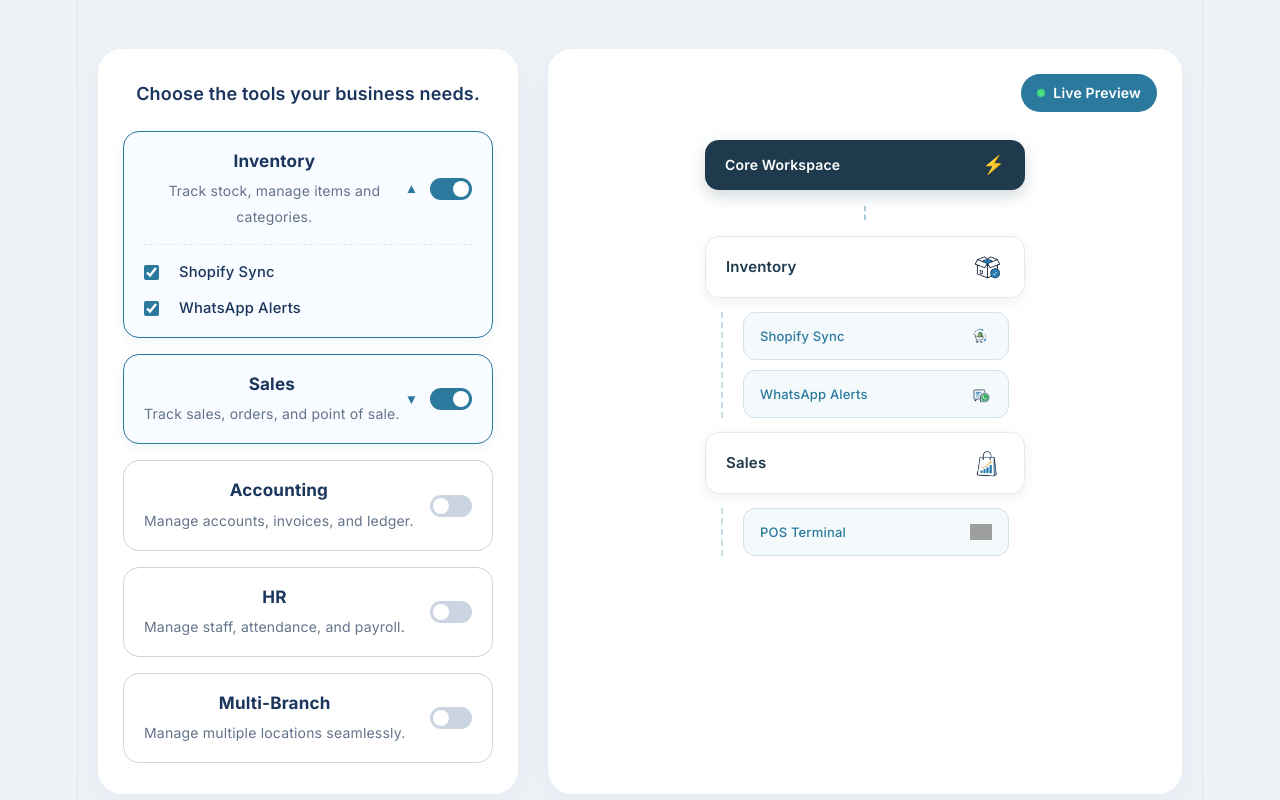
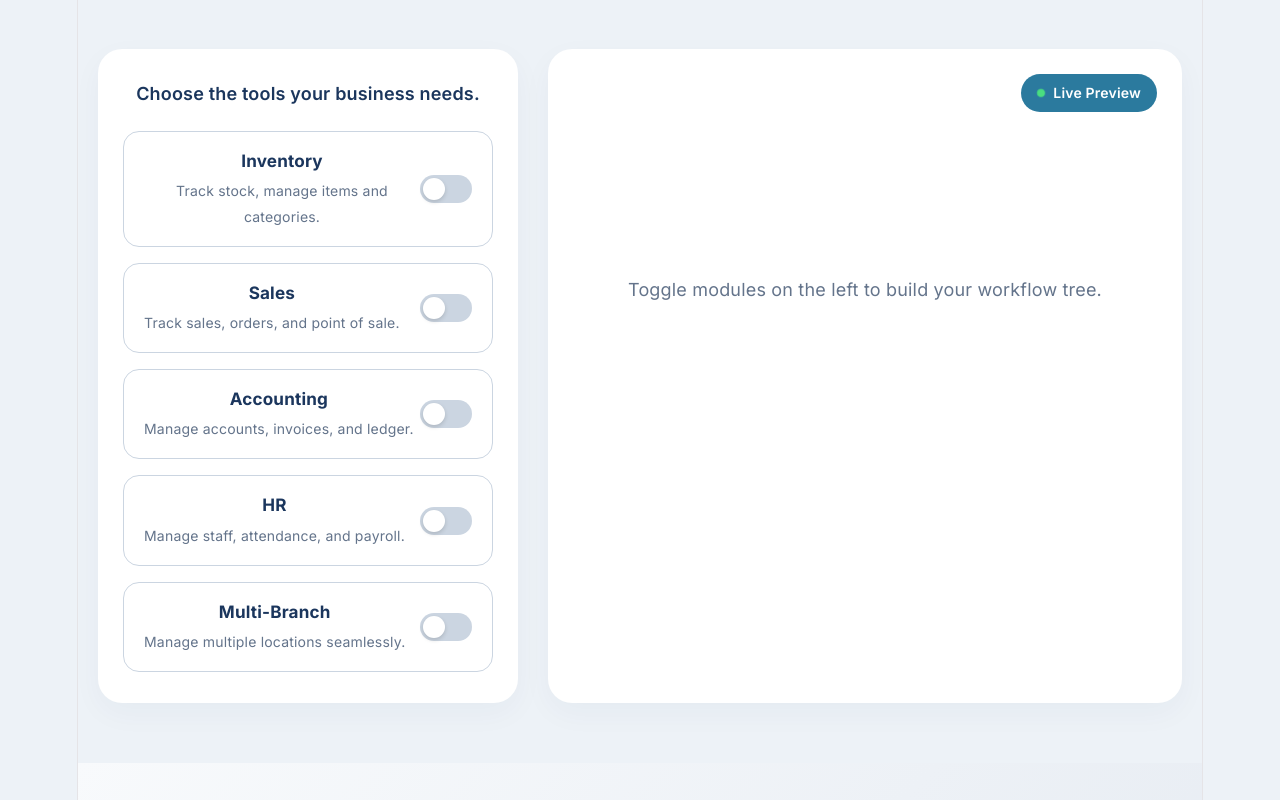
Before and after one commit to areeshasoomro/Revflow, a React (Vite) app: page / in a window 1280 px wide. Shown: the part 980-1780 px from the top of the page. Built offline with nearby package versions, Linux system fonts and the light colour scheme; grey boxes are pictures that could not be loaded.

Commit message:
Fix project folder structure

```diff
--- a/src/RevFlowBuilder.css
+++ b/src/RevFlowBuilder.css
@@ -120,12 +120,12 @@
   font-weight: 700;
 }
 
-/* Toggle Switch Styles */
+/* Toggle Switch Styles with Natural Yellow Animated Thumbs Emoji */
 .switch {
   position: relative;
   display: inline-block;
-  width: 42px;
-  height: 22px;
+  width: 52px;
+  height: 28px;
 }
 
 .switch input {
@@ -139,20 +139,21 @@
   cursor: pointer;
   top: 0; left: 0; right: 0; bottom: 0;
   background-color: #cbd5e1;
-  transition: .3s;
-  border-radius: 22px;
+  transition: .3s cubic-bezier(0.4, 0, 0.2, 1);
+  border-radius: 28px;
 }
 
 .slider:before {
   position: absolute;
   content: "";
-  height: 16px;
-  width: 16px;
+  height: 22px;
+  width: 22px;
   left: 3px;
   bottom: 3px;
   background-color: white;
-  transition: .3s;
+  transition: .3s cubic-bezier(0.4, 0, 0.2, 1);
   border-radius: 50%;
+  box-shadow: 0 2px 4px rgba(0, 0, 0, 0.15);
 }
 
 input:checked + .slider {
@@ -160,7 +161,19 @@ input:checked + .slider {
 }
 
 input:checked + .slider:before {
-  transform: translateX(20px);
+  transform: translateX(24px);
+  content: "👍";
+  font-size: 12px;
+  display: flex;
+  align-items: center;
+  justify-content: center;
+  animation: thumbsBounce 0.4s cubic-bezier(0.175, 0.885, 0.32, 1.275) forwards;
+}
+
+@keyframes thumbsBounce {
+  0% { transform: translateX(24px) scale(0.6) rotate(-20deg); }
+  50% { transform: translateX(24px) scale(1.25) rotate(10deg); }
+  100% { transform: translateX(24px) scale(1) rotate(0deg); }
 }
 
 /* Addons Accordion inside controls */
@@ -176,17 +189,55 @@ input:checked + .slider:before {
 .addon-checkbox-label {
   display: flex;
   align-items: center;
-  gap: 10px;
+  gap: 12px;
   font-size: 0.82rem;
   font-weight: 500;
   color: var(--primary-navy);
   cursor: pointer;
+  position: relative;
+  user-select: none;
 }
 
+/* Custom Checkbox matching reference image style */
 .addon-checkbox-label input {
-  accent-color: var(--secondary-blue);
-  width: 15px;
-  height: 15px;
+  position: absolute;
+  opacity: 0;
+  cursor: pointer;
+  height: 0;
+  width: 0;
+}
+
+.custom-checkbox {
+  height: 24px;
+  width: 24px;
+  background-color: #e5edf3;
+  border-radius: 8px;
+  display: flex;
+  align-items: center;
+  justify-content: center;
+  transition: all 0.2s ease;
+  flex-shrink: 0;
+}
+
+.addon-checkbox-label:hover .custom-checkbox {
+  background-color: #dbe7f1;
+}
+
+.addon-checkbox-label input:checked ~ .custom-checkbox {
+  background-color: #e5edf3;
+}
+
+.check-icon {
+  width: 14px;
+  height: 14px;
+  color: var(--secondary-blue);
+  stroke: var(--secondary-blue);
+  stroke-width: 3.5;
+  display: none;
+}
+
+.addon-checkbox-label input:checked ~ .custom-checkbox .check-icon {
+  display: block;
 }
 
 /* Right Preview Canvas */
--- a/src/RevFlowBuilder.tsx
+++ b/src/RevFlowBuilder.tsx
@@ -69,13 +69,14 @@ const AVAILABLE_MODULES: ModuleConfig[] = [
 ];
 
 export const RevFlowBuilder: React.FC = () => {
-  const [activeModules, setActiveModules] = useState<string[]>(['inventory', 'sales']);
-  const [expandedModule, setExpandedModule] = useState<string | null>('inventory');
+  // Started empty so no toggles are on initially
+  const [activeModules, setActiveModules] = useState<string[]>([]);
+  const [expandedModule, setExpandedModule] = useState<string | null>(null);
 
   const [activeAddons, setActiveAddons] = useState<Record<string, boolean>>({
-    inv_shopify: true,
-    inv_whatsapp: true,
-    sales_pos: true,
+    inv_shopify: false,
+    inv_whatsapp: false,
+    sales_pos: false,
     sales_online: false,
     acc_tax: false,
     acc_invoice: false,
@@ -123,7 +124,6 @@ export const RevFlowBuilder: React.FC = () => {
       <div className="builder-workspace">
         {/* Left Control Panel */}
         <div className="control-panel">
-          {/* Updated heading: Smaller size, semibold (600), and custom line-height spacing */}
           <h3
             className="panel-heading"
             style={{
@@ -179,7 +179,11 @@ export const RevFlowBuilder: React.FC = () => {
                             checked={!!activeAddons[addon.id]}
                             onChange={() => toggleAddon(addon.id)}
                           />
-                          <span className="custom-checkbox"></span>
+                          <span className="custom-checkbox">
+                            <svg className="check-icon" viewBox="0 0 24 24" fill="none" stroke="currentColor" strokeWidth="3">
+                              <polyline points="20 6 9 17 4 12"></polyline>
+                            </svg>
+                          </span>
                           <span style={{ fontFamily: "'Inter', sans-serif" }}>{addon.name}</span>
                         </label>
                       ))}
@@ -199,7 +203,7 @@ export const RevFlowBuilder: React.FC = () => {
 
           <div className="canvas-tree-container" style={{ overflowY: 'visible', padding: '40px 20px', display: 'flex', justifyContent: 'center' }}>
             {activeModules.length === 0 ? (
-              <div className="empty-preview-state">
+              <div className="empty-preview-state" style={{ display: 'flex', alignItems: 'center', justifyContent: 'center', height: '100%', minHeight: '300px', textAlign: 'center', color: '#64748b' }}>
                 <p style={{ fontFamily: "'Inter', sans-serif" }}>Toggle modules on the left to build your workflow tree.</p>
               </div>
             ) : (
```
